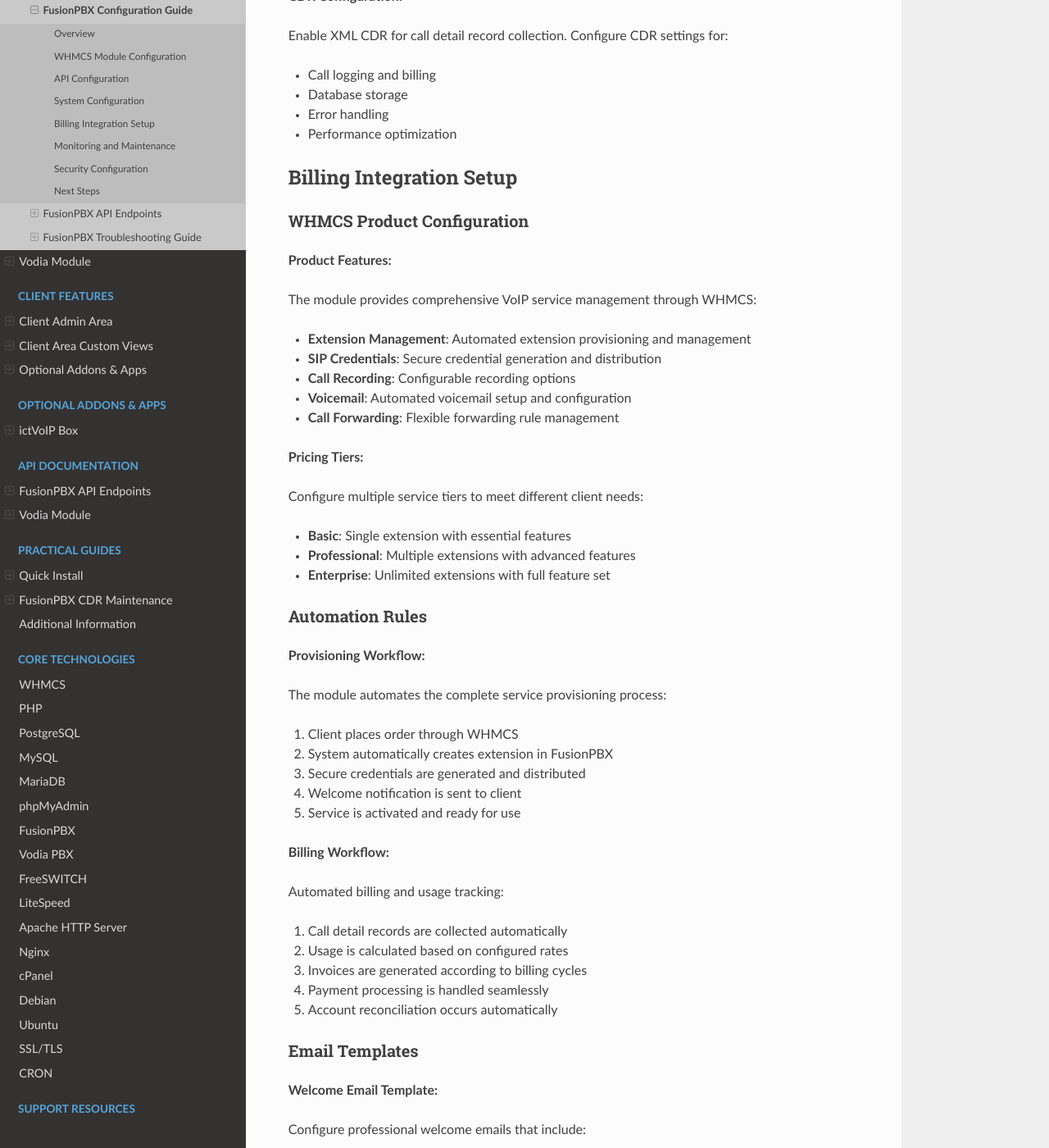
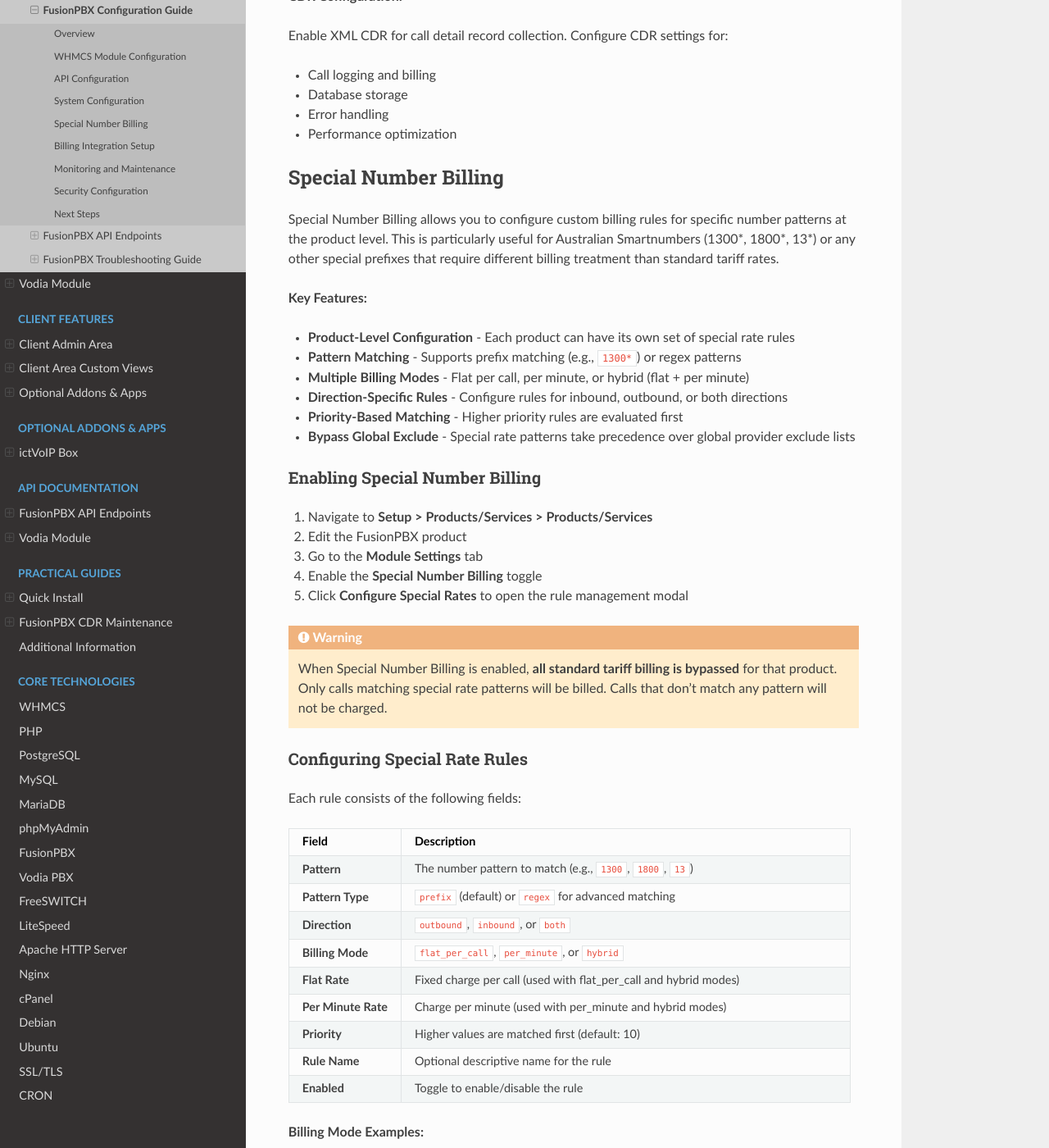
Before and after one commit to ictvoip/ictvoip-docs, a Sphinx documentation site: the page built from docs/source/modules/fusionpbx/configuration.rst, in a window 1280 px wide and 1400 px high, scrolled down 7473 px. Shown: the whole window at 82% size. Built offline with Sphinx 7.4.7 and the Read the Docs theme 3.1.0, drawn with Linux system fonts in a browser that asks for light colours; pages that are not in the unit, such as notebooks, are missing from menus; some of the changed text lies outside the part shown.

Commit message:
add special number billing

```diff
--- a/docs/source/admin/autobill.rst
+++ b/docs/source/admin/autobill.rst
@@ -19,11 +19,13 @@ Overview
 Autobill is a critical component that processes CDRs from your PBX servers and generates billing records in WHMCS. The system runs as a scheduled CRON job and integrates seamlessly with WHMCS billing cycles.
 
 **Key Features:**
+
 * Automated CDR processing
 * Real-time billing generation
 * Multi-server support
 * Flexible scheduling
 * Debug and testing capabilities
+* Special Number Billing support
 
 In **ictVoIP Billing v1.4.0**, Autobill remains the engine that turns
 rated CDRs into billable usage, but the **recommended** approach for
--- a/docs/source/modules/fusionpbx.rst
+++ b/docs/source/modules/fusionpbx.rst
@@ -21,7 +21,8 @@ Key Features
 * **Gateway Management** - Programmatic gateway provisioning and monitoring
 * **CDR Collection** - Automated call detail record collection for billing
 * **Multi-tenant Support** - Support for multiple domains and tenants
-* **NEW** **Client Facing Self Provisioning Support** - Client Facing addon **ictVoIP Box** for Selling Direct to Public
+* **Client Facing Self Provisioning Support** - Client Facing addon **ictVoIP Box** for Selling Direct to Public
+* **Special Number Billing** - Product-level custom billing rules for special prefixes (1300*, 1800*, 13*) with flat, per-minute, or hybrid billing modes
 
 API Access Whitelist
 --------------------
--- a/docs/source/modules/fusionpbx/configuration.rst
+++ b/docs/source/modules/fusionpbx/configuration.rst
@@ -334,6 +334,94 @@ Enable XML CDR for call detail record collection. Configure CDR settings for:
 * Error handling
 * Performance optimization
 
+Special Number Billing
+----------------------
+
+Special Number Billing allows you to configure custom billing rules for specific number patterns at the product level. This is particularly useful for Australian Smartnumbers (1300*, 1800*, 13*) or any other special prefixes that require different billing treatment than standard tariff rates.
+
+**Key Features:**
+
+* **Product-Level Configuration** - Each product can have its own set of special rate rules
+* **Pattern Matching** - Supports prefix matching (e.g., ``1300*``) or regex patterns
+* **Multiple Billing Modes** - Flat per call, per minute, or hybrid (flat + per minute)
+* **Direction-Specific Rules** - Configure rules for inbound, outbound, or both directions
+* **Priority-Based Matching** - Higher priority rules are evaluated first
+* **Bypass Global Exclude** - Special rate patterns take precedence over global provider exclude lists
+
+Enabling Special Number Billing
+~~~~~~~~~~~~~~~~~~~~~~~~~~~~~~~
+
+1. Navigate to **Setup > Products/Services > Products/Services**
+2. Edit the FusionPBX product
+3. Go to the **Module Settings** tab
+4. Enable the **Special Number Billing** toggle
+5. Click **Configure Special Rates** to open the rule management modal
+
+.. warning::
+   When Special Number Billing is enabled, **all standard tariff billing is bypassed** for that product. Only calls matching special rate patterns will be billed. Calls that don't match any pattern will not be charged.
+
+Configuring Special Rate Rules
+~~~~~~~~~~~~~~~~~~~~~~~~~~~~~~
+
+Each rule consists of the following fields:
+
+.. list-table::
+   :widths: 20 80
+   :header-rows: 1
+
+   * - Field
+     - Description
+   * - **Pattern**
+     - The number pattern to match (e.g., ``1300``, ``1800``, ``13``)
+   * - **Pattern Type**
+     - ``prefix`` (default) or ``regex`` for advanced matching
+   * - **Direction**
+     - ``outbound``, ``inbound``, or ``both``
+   * - **Billing Mode**
+     - ``flat_per_call``, ``per_minute``, or ``hybrid``
+   * - **Flat Rate**
+     - Fixed charge per call (used with flat_per_call and hybrid modes)
+   * - **Per Minute Rate**
+     - Charge per minute (used with per_minute and hybrid modes)
+   * - **Priority**
+     - Higher values are matched first (default: 10)
+   * - **Rule Name**
+     - Optional descriptive name for the rule
+   * - **Enabled**
+     - Toggle to enable/disable the rule
+
+**Billing Mode Examples:**
+
+* **flat_per_call**: $0.35 per call regardless of duration
+* **per_minute**: $0.05 per minute of call duration
+* **hybrid**: $0.20 connection fee + $0.03 per minute
+
+Invoice Display
+~~~~~~~~~~~~~~~
+
+Special rate calls are grouped by pattern and direction on invoices:
+
+.. code-block:: text
+
+   Special Rate Calls (29/12/2025 to 29/01/2026)
+   [OUTBOUND] 1300* (flat_per_call): 4 calls, 11 min, $1.40
+   [OUTBOUND] 1800* (flat_per_call): 1 calls, 5.7 min, $0.35
+   [OUTBOUND] 13* (flat_per_call): 1 calls, 4.1 min, $0.35
+
+Real-Time Billing Integration
+~~~~~~~~~~~~~~~~~~~~~~~~~~~~~
+
+Special Number Billing works with both standard autobill and real-time billing:
+
+* **Autobill**: Special rates are checked before the global exclude filter
+* **Real-Time Billing**: Uses the existing real-time billing flag from Package Rates Configurator
+
+To enable real-time billing for special rates:
+
+1. Assign the product to a package in **Package Rates Configurator**
+2. Enable **Real-time Billing** for that package
+3. Configure special rate rules in the product's Module Settings
+
 Billing Integration Setup
 ------------------------
 
```
